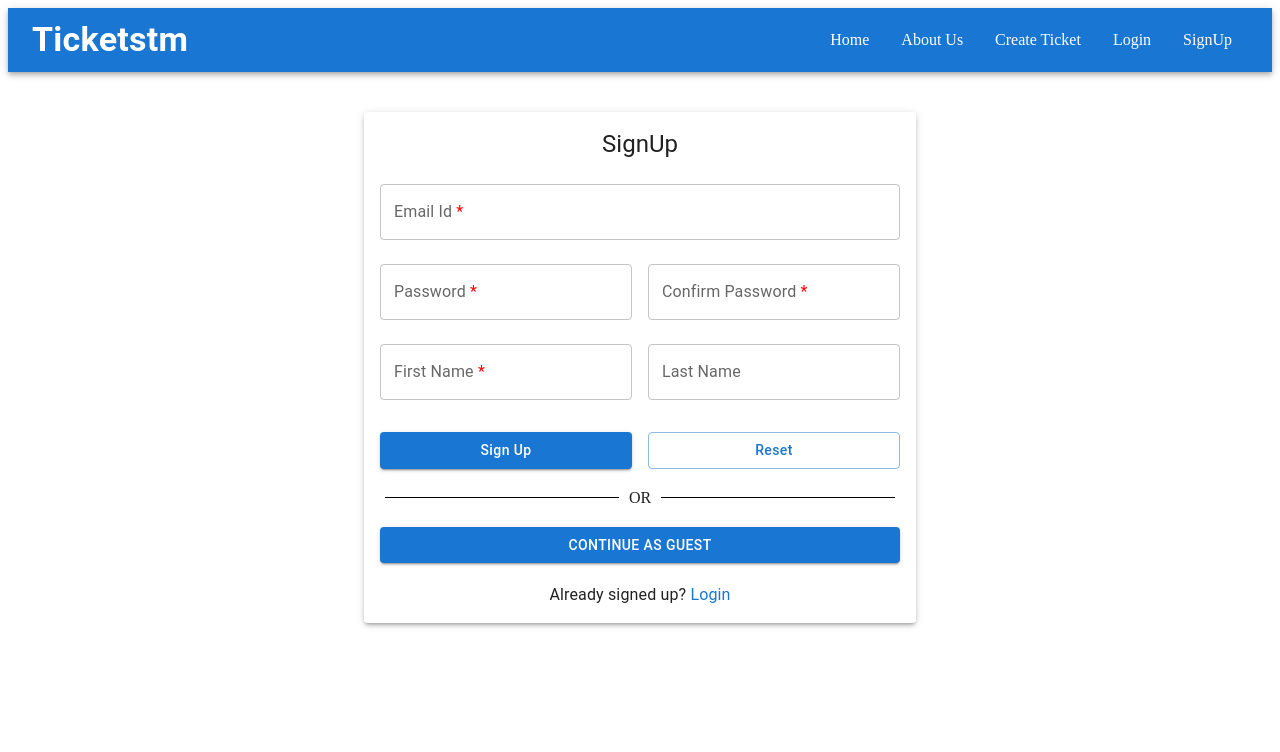
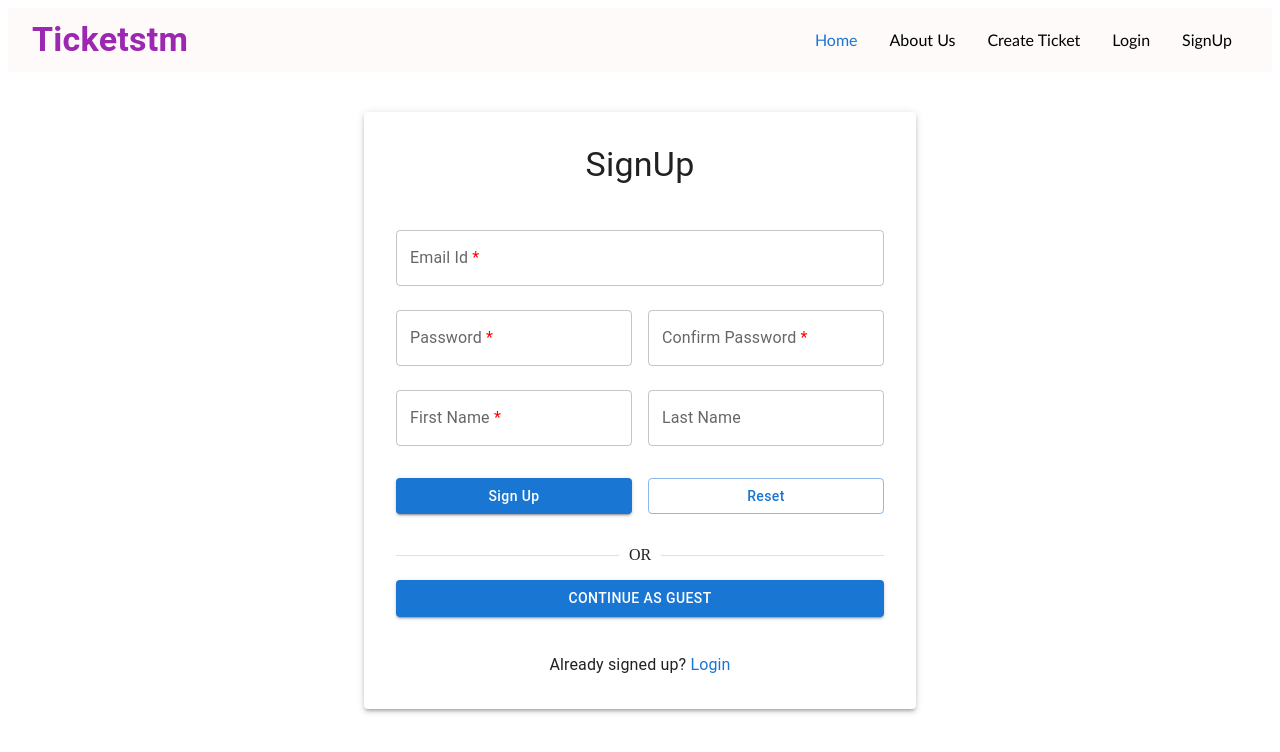
Before and after one commit to shubhamAW-pratiti/ticketstm-frontend, a React (Create React App) app: page /SignUp in a window 1280 px wide. Shown: the top 752 px of the page. Built offline with nearby package versions, Linux system fonts and the light colour scheme; sample sign-in values are in the browser's storage.

Commit message:
HomeNavbar changes

```diff
--- a/src/Components/CreateNewTicket.js
+++ b/src/Components/CreateNewTicket.js
@@ -1,8 +1,8 @@
 import React, { useEffect, useState } from 'react';
-import { Grid, TextField, Button, Select, MenuItem, FormControl, InputLabel, Box, Typography } from '@mui/material';
+import { Grid, TextField, Button, Select, MenuItem, FormControl, InputLabel, Box, Typography, Container, Paper } from '@mui/material';
 import axios from 'axios';
 // toast
-import { toast ,ToastContainer } from 'react-toastify';
+import { toast, ToastContainer } from 'react-toastify';
 import 'react-toastify/dist/ReactToastify.css';
 
 const categories = ['Software', 'Hardware', 'HR'];
@@ -71,8 +71,8 @@ const CreateNewTicket = () => {
             setDescription('');
 
             // Show success alert
-            toast.success('Ticket Created successfully',{
-                position:toast.POSITION.TOP_CENTER,
+            toast.success('Ticket Created successfully', {
+                position: toast.POSITION.TOP_CENTER,
             });
         } catch (error) {
             console.error('Error saving data:', error);
@@ -80,7 +80,16 @@ const CreateNewTicket = () => {
     };
 
     return (
-        <Box sx={{ maxWidth: 600, margin: '0 auto', padding: 2 }}>
+        <Container component="main" maxWidth="sm">
+            <Paper elevation={3} sx={{
+                padding: 4,
+                display: 'flex',
+                flexDirection: 'column',
+                gap: 2,
+                alignItems: 'center',
+                maxWidth: 'md',
+                marginTop: 5,
+            }}>
                 <Typography variant="h4" align="center" gutterBottom>
                     Create New Ticket
                 </Typography>
@@ -146,8 +155,9 @@ const CreateNewTicket = () => {
                         </Grid>
                     </Grid>
                 </form>
-            <ToastContainer/>
-        </Box>
+                <ToastContainer />
+            </Paper>
+        </Container>
     );
 };
 
--- a/src/Components/HomeNavbar.css
+++ b/src/Components/HomeNavbar.css
@@ -1,18 +1,11 @@
-/* .nav-links {
-    color: white;
-    text-decoration: none;
-    padding: 0.5rem 1rem;
-  }
 
-  .nav-links:hover {
-    color: #f718ff;
-    transition: all 0.2s ease-out;
-  } */
-  .nav-links {
-    color: white;
+.nav-links,
+.nav-links:visited {
+  color: black;
   text-decoration: none;
   padding: 0.5rem 1rem;
   position: relative;
+  font-family: 'Calibri', sans-serif;
 }
 
 .nav-links::after {
@@ -28,15 +21,17 @@
   transition: transform 0.2s ease-out, background-color 0.2s ease-out;
 }
 
+.nav-links:hover,
+.nav-links:visited:hover,
+.nav-links.active  {
+  color: #1976d2;
+  transition: color 0.2s ease-out;
+}
 
-/*
-  .nav-links:hover {
-    color: #d51c1c;
-    transition: color 0.2s ease-out;
-  } */
-
-
-  .nav-links:hover::after {
+.nav-links:hover::after,
+.nav-links:visited:hover::after
+/* .nav-links.active::after  */
+{
   transform: scaleX(1);
-    background-color: white;
+  background-color: #1976d2;
 }
--- a/src/Components/HomeNavbar.js
+++ b/src/Components/HomeNavbar.js
@@ -23,7 +23,7 @@ import './HomeNavbar.css';
 
 
 export default function HomeNavbar() {
-
+  const [activeLink, setActiveLink] = React.useState('');
   const theme = useTheme();
   const isMobile = useMediaQuery(theme.breakpoints.down('sm'));
   const [drawerOpen, setDrawerOpen] = React.useState(false);
@@ -50,11 +50,21 @@ export default function HomeNavbar() {
         </FlexBetween>
       </Box>
       <Divider />
-      <Box m="1rem 1rem 1rem 4rem">
+      <Box m="1rem 1rem 1rem 3rem">
         <List>
           <ListItem onClick={handleCloseDrawer}>
             <Link to="/" style={{ textDecoration: 'none' }}>
               <ListItemText primary="Home" />
+            </Link>
+          </ListItem>
+          <ListItem onClick={handleCloseDrawer}>
+            <Link to="/about" style={{ textDecoration: 'none' }}>
+              <ListItemText primary="About Us" />
+            </Link>
+          </ListItem>
+          <ListItem onClick={handleCloseDrawer}>
+            <Link to="/create-new-ticket" style={{ textDecoration: 'none' }}>
+              <ListItemText primary="Create Ticket" />
             </Link>
           </ListItem>
           <ListItem onClick={handleCloseDrawer}>
@@ -63,7 +73,7 @@ export default function HomeNavbar() {
             </Link>
           </ListItem>
           <ListItem onClick={handleCloseDrawer}>
-            <Link to="/signupform" style={{ textDecoration: 'none' }}>
+            <Link to="/SignUp" style={{ textDecoration: 'none' }}>
               <ListItemText primary="SignUp" />
             </Link>
           </ListItem>
@@ -75,49 +85,63 @@ export default function HomeNavbar() {
   return (
     <React.Fragment>
       {isMobile ? (
-        <AppBar position="static" >
+        <AppBar sx={{ position: "static", backgroundColor: 'white', boxShadow: 'none' }}>
           <Toolbar>
             <IconButton
               size="large"
               edge="start"
-              color="inherit"
+              color="black"
               aria-label="menu"
               onClick={handleDrawerToggle}
               sx={{ mr: 2 }}
             >
               <MenuIcon />
             </IconButton>
-            <Link to="/" style={{ textDecoration: 'none', color: 'white' }}>
-              <Typography variant="h4" fontWeight="bold">
+            <Link to="/" style={{ textDecoration: 'none', display: 'flex', justifyContent: 'center' }} >
+              <Typography variant="h4" fontWeight="bold" sx={{ color: theme.palette.secondary.main }}>
                 Ticketstm
               </Typography>
             </Link>
           </Toolbar>
         </AppBar>
       ) : (
-        <AppBar position="static">
+        <AppBar position="static" sx={{ backgroundColor: '#FFFAFA', boxShadow: 'none' }} >
           <Toolbar>
-            <Link to="/" style={{ textDecoration: 'none', color: 'white' }}>
+            <Link to="/" style={{ textDecoration: 'none', color: theme.palette.secondary.main }}>
               <Typography variant="h4" component="div" fontWeight="bold">
                 Ticketstm
               </Typography>
             </Link>
             <div style={{ marginLeft: 'auto' }}>
-              <Link to="/" className='nav-links'>
+              <Link to="/"
+                className={`nav-links ${activeLink === '' ? 'active' : ''}`}
+                onClick={() => setActiveLink('')}>
                 Home
               </Link>
-              <Link to="/about" className='nav-links'>
+              <Link
+                to="/about"
+                className={`nav-links ${activeLink === '/about' ? 'active' : ''}`}
+                onClick={() => setActiveLink('/about')}
+              >
                 About Us
               </Link>
-              <Link to="/create-new-ticket" className='nav-links'>
+              <Link to="/create-new-ticket"
+                className={`nav-links ${activeLink === '/create-new-ticket' ? 'active' : ''}`}
+                onClick={() => setActiveLink('/create-new-ticket')}
+              >
                 Create Ticket
               </Link>
 
-              <Link to="/loginform" className='nav-links'>
+              <Link to="/login"
+                className={`nav-links ${activeLink === '/login' ? 'active' : ''}`}
+                onClick={() => setActiveLink('/login')}
+              >
                 Login
               </Link>
 
-              <Link to="/SignUp" className='nav-links'>
+              <Link to="/SignUp" className={`nav-links ${activeLink === '/SignUp' ? 'active' : ''}`}
+                onClick={() => setActiveLink('/SignUp')}
+              >
                 SignUp
               </Link>
             </div>
--- a/src/Components/SignUp.js
+++ b/src/Components/SignUp.js
@@ -1,4 +1,4 @@
-import { Button, Container, Grid, Paper, TextField, Typography } from '@mui/material';
+import { Button, Container, Divider, Grid, Paper, TextField, Typography } from '@mui/material';
 import React, { useState } from 'react';
 import { Link, useNavigate } from 'react-router-dom';
 import axios from 'axios'
@@ -153,8 +153,16 @@ function Signup() {
 
   return (
     <Container component="main" maxWidth="sm">
-      <Paper elevation={3} sx={{ padding: '16px', margin: 'auto',mt: 5 }}>
-        <Typography variant="h5" align="center" gutterBottom>
+      <Paper elevation={3}  sx={{
+          padding: 4,
+          display: 'flex',
+          flexDirection: 'column',
+          gap: 2,
+          alignItems: 'center',
+          maxWidth: 'md',
+          marginTop: 5,
+        }}>
+        <Typography variant="h4" align="center" gutterBottom>
           SignUp
         </Typography>
 
@@ -278,18 +286,10 @@ function Signup() {
           </Grid>
         </form>
 
-        <div
-          style={{
-            display: 'flex',
-            justifyContent: 'center',
-            alignItems: 'center',
-            margin: '20px 0',
-          }}
-        >
-          <div style={{ borderTop: '1px solid black', width: '45%' }}></div>
-          <div style={{ margin: '0 10px' }}>OR</div>
-          <div style={{ borderTop: '1px solid black', width: '45%' }}></div>
-        </div>
+        {/* Divider */}
+        <Divider flexItem sx={{ marginTop: 2 }}>
+          OR
+        </Divider>
 
         <Button
           variant="contained"
```
Lines whose indentation alone changed are shown as unchanged.
